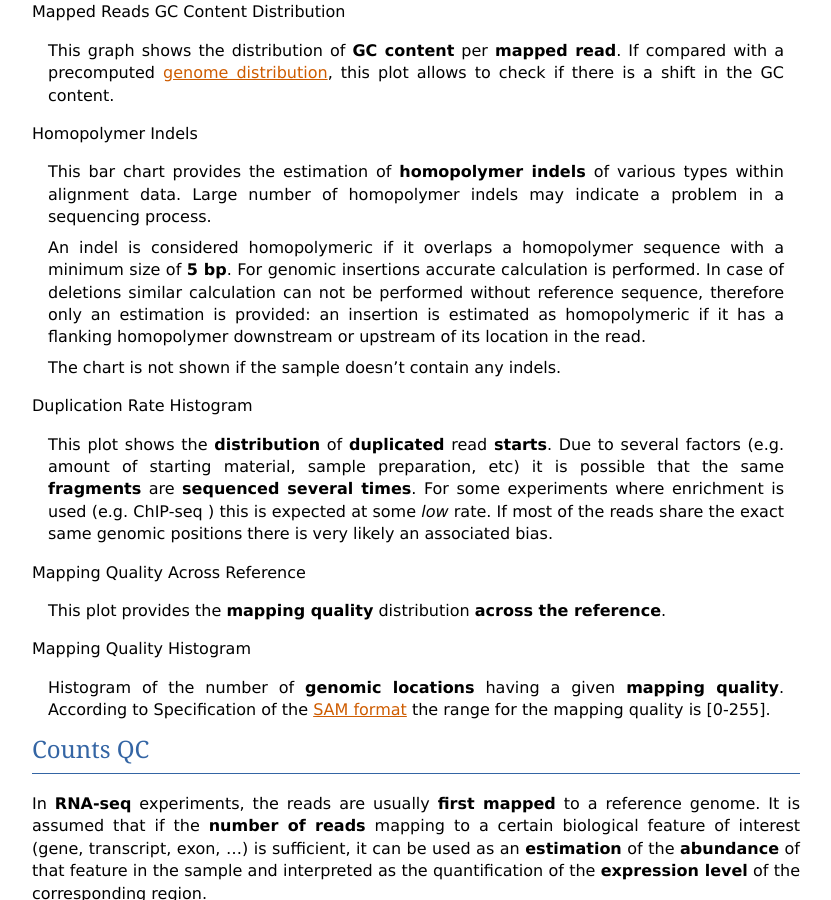
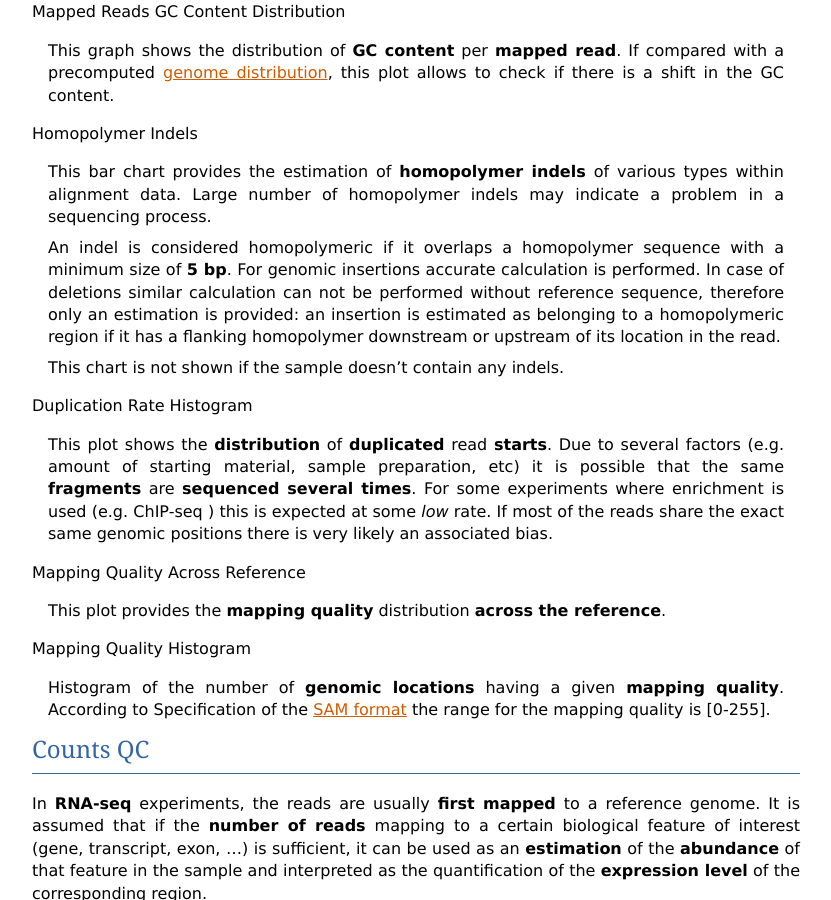
Before and after one commit to scchess/Qualimap, a Sphinx documentation site: the page built from doc/analysis.rst, in a window 1280 px wide and 900 px high, scrolled down 2980 px. Shown: the whole window, without its empty margins (48-879 px from the left). Built offline with Sphinx 7.4.7, drawn with Linux system fonts in a browser that asks for light colours.

Commit message:
Update documentation: homopolymer indels

```diff
--- a/doc/analysis.rst
+++ b/doc/analysis.rst
@@ -121,9 +121,9 @@ Output
 
   This bar chart provides the estimation of **homopolymer indels** of various types within alignment data. Large number of homopolymer indels may indicate a problem in a sequencing process.
 
-  An indel is considered homopolymeric if it overlaps a homopolymer sequence with a minimum size of **5 bp**. For genomic insertions accurate calculation is performed. In case of deletions similar calculation can not be performed without reference sequence, therefore only an estimation is provided: an insertion is estimated as homopolymeric if it has a flanking homopolymer downstream or upstream of its location in the read.
+  An indel is considered homopolymeric if it overlaps a homopolymer sequence with a minimum size of **5 bp**. For genomic insertions accurate calculation is performed. In case of deletions similar calculation can not be performed without reference sequence, therefore only an estimation is provided: an insertion is estimated as belonging to a homopolymeric region if it has a flanking homopolymer downstream or upstream of its location in the read.
 
-  The chart is not shown if the sample doesn't contain any indels.
+  This chart is not shown if the sample doesn't contain any indels.
 
 
 :guilabel:`Duplication Rate Histogram`
```
